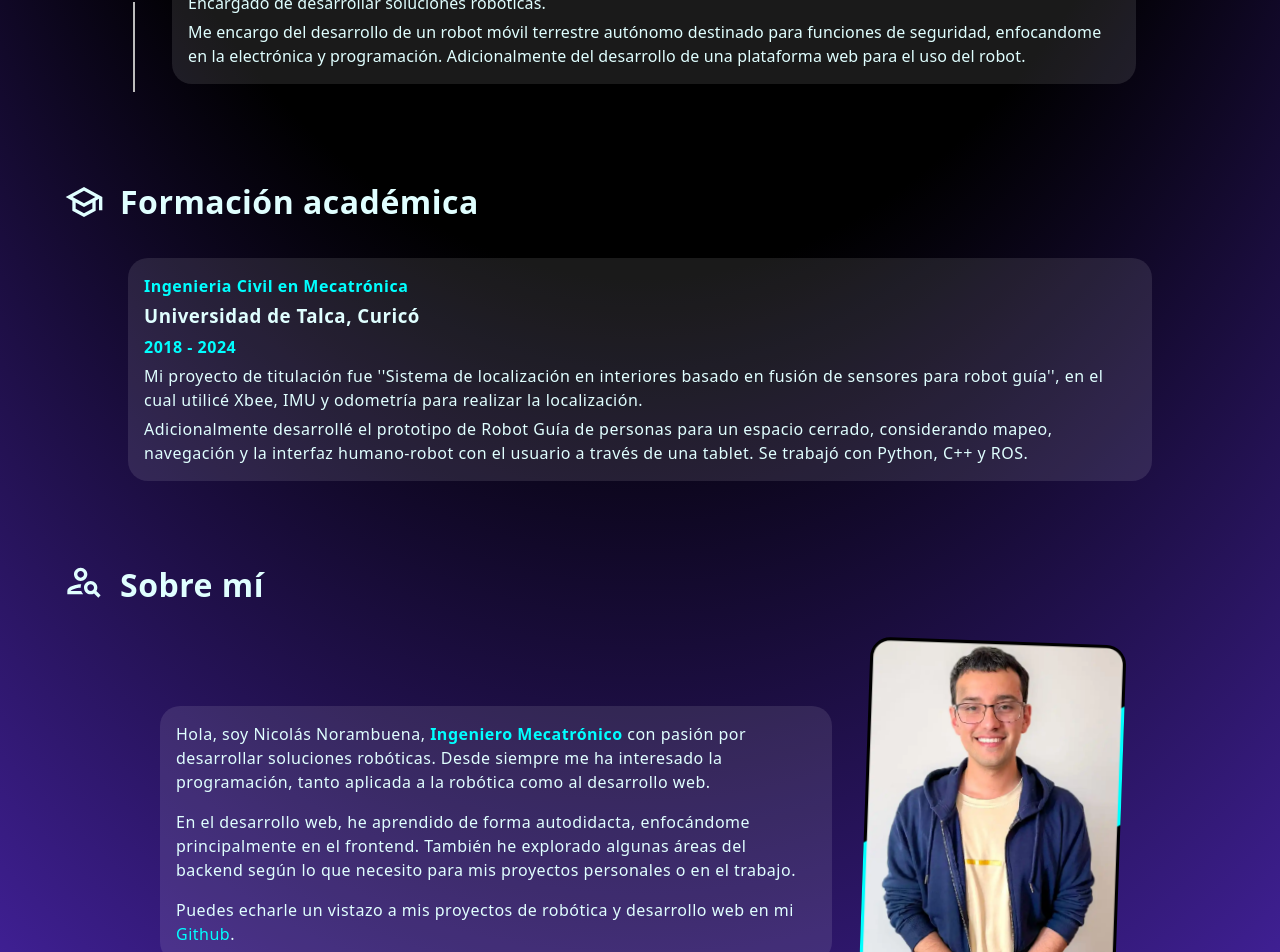
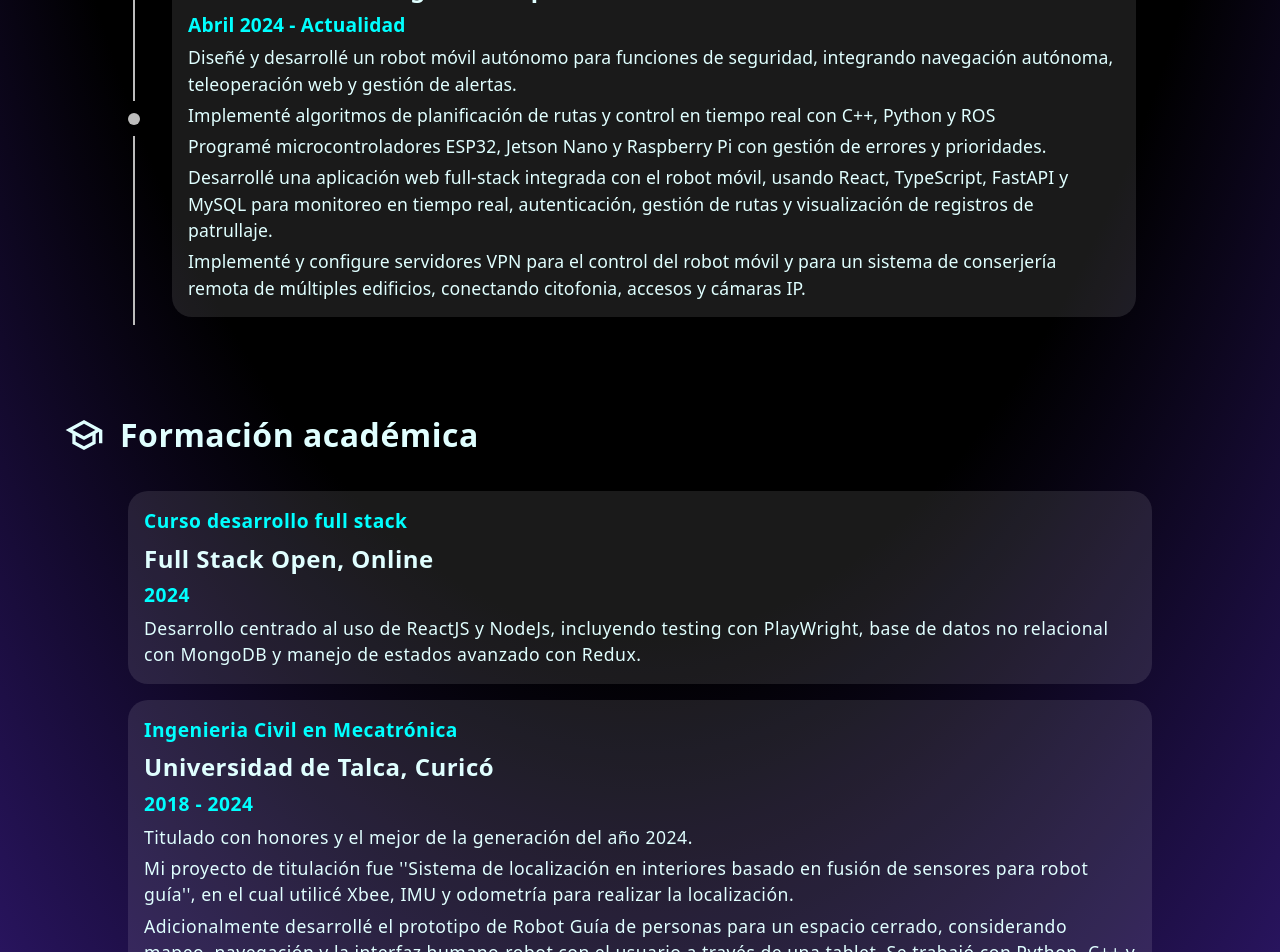
Before and after one commit to nicolasnna/porfolio-web-react, a React (Vite) app: page / in a window 1280 px wide. Shown: the part 980-1932 px from the top of the page. Built offline with nearby package versions, Linux system fonts and the light colour scheme; a web font is replaced by a local one.

Commit message:
fix: :lipstick: Mejora de descripciones y formato en AboutMe y Hero; actualización de datos en data.json

```diff
--- a/src/components/AboutMe/AboutMe.css
+++ b/src/components/AboutMe/AboutMe.css
@@ -21,6 +21,7 @@
   padding: 1rem 1rem;
   border-radius: 20px;
   gap: 1em;
+  font-size: 1.1rem;
 }
 .textAbout a {
   color: #00ffff;
--- a/src/components/AboutMe/AboutMe.jsx
+++ b/src/components/AboutMe/AboutMe.jsx
@@ -21,20 +21,16 @@ export default function AboutMe() {
       <div className="cardAbout">
         <div className="textAbout">
           <p>
-            Hola, soy Nicolás Norambuena, <strong>Ingeniero Mecatrónico</strong>{" "}
-            con pasión por desarrollar soluciones robóticas. Desde siempre me ha
-            interesado la programación, tanto aplicada a la robótica como al
-            desarrollo web.
+            Hola, soy Nicolás Norambuena, desarrollador de software con formación como <strong>Ingeniero Civil en Mecatrónica</strong> y una fuerte pasión por crear soluciones tecnológicas en el área de la robótica y el desarrollo web.
           </p>
           <p>
-            En el desarrollo web, he aprendido de forma autodidacta, enfocándome
-            principalmente en el frontend. También he explorado algunas áreas
-            del backend según lo que necesito para mis proyectos personales o en
-            el trabajo.
+            Desde siempre me ha interesado la programación, y he aplicado ese interés tanto en proyectos robóticos —trabajando con sistemas embebidos, ROS y microcontroladores— como en el desarrollo de aplicaciones web full-stack.
           </p>
           <p>
-            Puedes echarle un vistazo a mis proyectos de robótica y desarrollo
-            web en mi{" "}
+            En el área web, me he formado de manera autodidacta, con un enfoque especial en el frontend, utilizando tecnologías como React, TypeScript y CSS. También he explorado el backend cuando los proyectos lo han requerido, implementando APIs y bases de datos con herramientas como FastAPI y MySQL.
+          </p>
+          <p>
+            Te invito a revisar algunos de mis proyectos en desarrollo web y robótica en mi{" "}
             <a href={constants.urlGithub} target="_blank">
               Github
             </a>
--- a/src/components/Hero/Hero.jsx
+++ b/src/components/Hero/Hero.jsx
@@ -21,9 +21,7 @@ export default function Hero() {
             Nicolás Norambuena
           </h1>
           <p style={{ fontSize: "x-large" }}>
-            Ingeniero Mecatrónico orientado al desarrollo de soluciones
-            <span style={{ color: "#00FFFF" }}> roboticas</span> y{" "}
-            <span style={{ color: "#00FFFF" }}>software</span>.
+            Desarrollador de <span style={{ color: "#00FFFF" }}>Software</span> con formación en ingeniería mecatrónica y experiencia en desarrollo de sistemas embebidos, robótica y aplicaciones web Full-Stack.
           </p>
         </Stack>
       </Stack>
--- a/src/components/Item/ItemCard.css
+++ b/src/components/Item/ItemCard.css
@@ -5,4 +5,14 @@
   padding: 1rem 1rem;
   border-radius: 20px;
   gap: 0.3em;
+
+  b {
+    font-size: 1.2rem;
+  }
+  h3 {
+    font-size: 1.5rem;
+  }
+  p {
+    font-size: 1.1rem;
+  }
 }
--- a/src/components/Item/ItemProject.jsx
+++ b/src/components/Item/ItemProject.jsx
@@ -15,7 +15,7 @@ export default function ItemProject({ project }) {
       }}
     >
       <div className="itemProject">
-        <a href={project.url} target="_blank">
+        <a href={project.deployUrl || project.url} target="_blank">
           <img src={project.img} />
         </a>
         <div className="contentProject">
--- a/src/utils/data.json
+++ b/src/utils/data.json
@@ -6,30 +6,45 @@
       "location": "Smart Solutions ingeniería Spa",
       "date": "Abril 2024 - Actualidad",
       "description": [
-        "Encargado de desarrollar soluciones robóticas.",
-        "Me encargo del desarrollo de un robot móvil terrestre autónomo destinado para funciones de seguridad, enfocandome en la electrónica y programación. Adicionalmente del desarrollo de una plataforma web para el uso del robot."
+        "Diseñé y desarrollé un robot móvil autónomo para funciones de seguridad, integrando navegación autónoma, teleoperación web y gestión de alertas.",
+        "Implementé algoritmos de planificación de rutas y control en tiempo real con C++, Python y ROS",
+        "Programé microcontroladores ESP32, Jetson Nano y Raspberry Pi con gestión de errores y prioridades.",
+        "Desarrollé una aplicación web full-stack integrada con el robot móvil, usando React, TypeScript, FastAPI y MySQL para monitoreo en tiempo real, autenticación, gestión de rutas y visualización de registros de patrullaje.",
+        "Implementé y configure servidores VPN para el control del robot móvil y para un sistema de conserjería remota de múltiples edificios, conectando citofonia, accesos y cámaras IP."
       ]
     }
   ],
   "academic": [
+    {
+      "id": "2",
+      "title": "Curso desarrollo full stack",
+      "location": "Full Stack Open, Online",
+      "date": "2024",
+      "description": [
+        "Desarrollo centrado al uso de ReactJS y NodeJs, incluyendo testing con PlayWright, base de datos no relacional con MongoDB y manejo de estados avanzado con Redux."
+      ]
+    },
     {
       "id": "1",
       "title": "Ingenieria Civil en Mecatrónica",
       "location": "Universidad de Talca, Curicó",
       "date": "2018 - 2024",
       "description": [
+        "Titulado con honores y el mejor de la generación del año 2024.",
         "Mi proyecto de titulación fue ''Sistema de localización en interiores basado en fusión de sensores para robot guía'', en el cual utilicé Xbee, IMU y odometría para realizar la localización.",
         "Adicionalmente desarrollé el prototipo de Robot Guía de personas para un espacio cerrado, considerando mapeo, navegación y la interfaz humano-robot con el usuario a través de una tablet. Se trabajó con Python, C++ y ROS."
       ]
     }
+
   ],
   "projects": [
     {
       "id": "3",
       "title": "Study Streak",
       "description": [
-        "Web orientada para el autoestudio usando flashcards y distintos modos de juego.",
-        "Cuenta con guardado local de estadísticas y flashcards, con manejo en formato JSON."
+        "App enfocada para el autoestudio con flashcards gamificadas: Revisión clásica, múltiple, inversa, y competencia contra bot con 3 niveles de dificultad.",
+        "Desarrolada React + Redux con Material-UI y LocalStorage. Utiliza solo frontend, contiene estadísticas y progreso persistentes en JSON, con importación y exportación de los datos.",
+        "Hice uso de Redux para el manejo del estado global de las flashcards y estadísticas."
       ],
       "skills": ["html", "css", "javascript", "react"],
       "url": "https://github.com/nicolasnna/study-streak",
```
